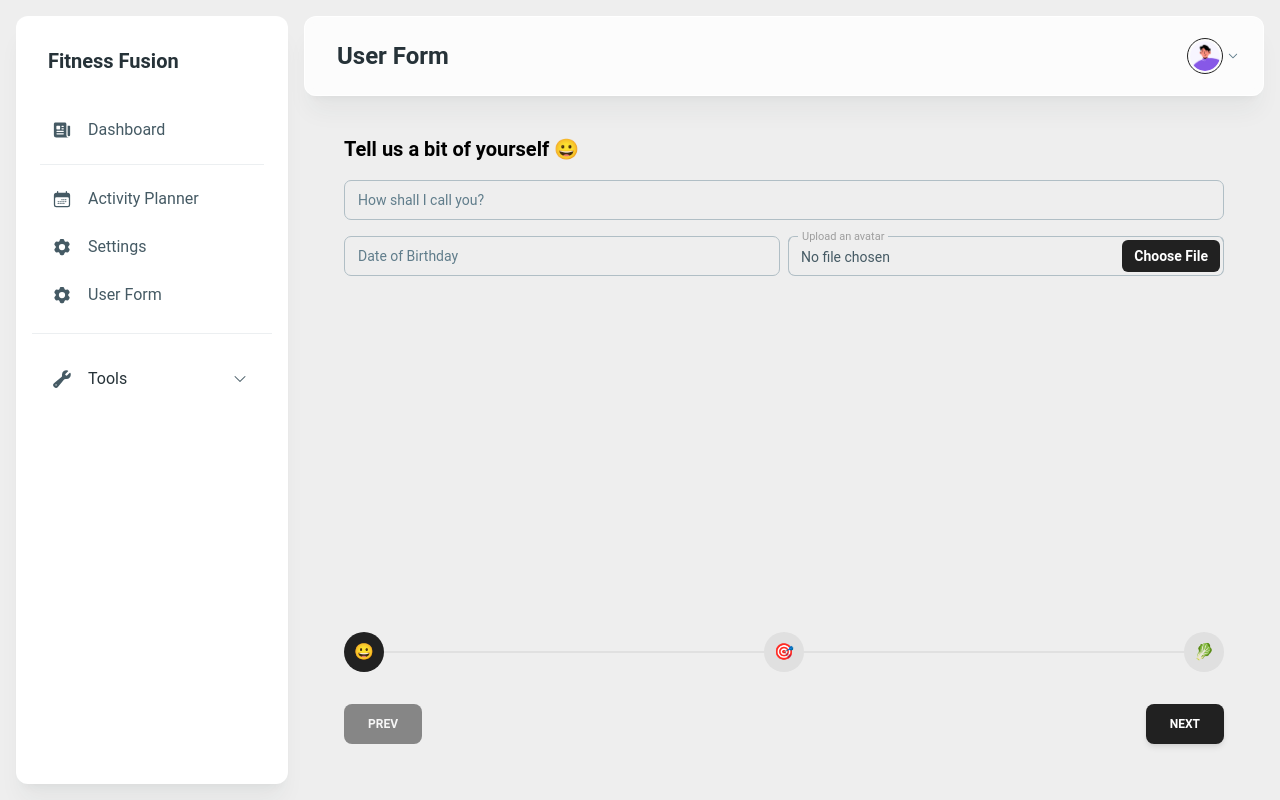
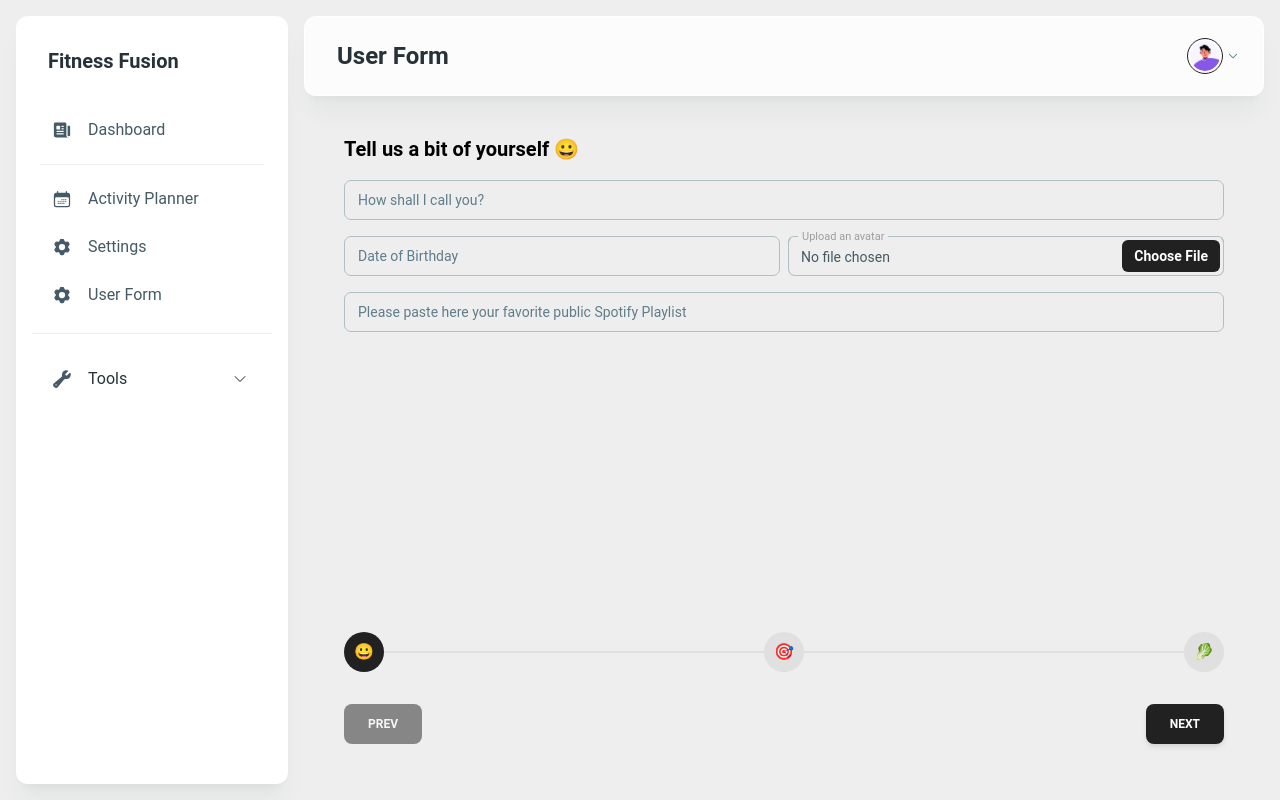
Before and after one commit to lisaspencer1997/FitnessFusionPlan, a React (Vite) app: page /user-form in a window 1280 px wide. Built offline with nearby package versions, Linux system fonts and the light colour scheme.

Commit message:
Added extra input field to get the spotify playlist iframe code. If empty, a placholder will be added

```diff
--- a/src/components/Form.jsx
+++ b/src/components/Form.jsx
@@ -50,6 +50,8 @@ const Form = () => {
     });
   };
 
+  const spotifyPlaceholder = `<iframe style="border-radius:12px" src="https://open.spotify.com/embed/playlist/37i9dQZF1EIdeU4uQxY7At?utm_source=generator&theme=0" width="100%" height="352" frameBorder="0" allowfullscreen="" allow="autoplay; clipboard-write; encrypted-media; fullscreen; picture-in-picture" loading="lazy"></iframe>`
+
   const [activeStep, setActiveStep] = useState(0);
   const [isLastStep, setIsLastStep] = useState(false);
   const [isFirstStep, setIsFirstStep] = useState(false);
@@ -66,6 +68,7 @@ const Form = () => {
   const [formData, setFormData] = useState({
     name: "",
     dob: "",
+    playlist: "",
     milestoneName: "",
     milestoneDate: "",
     macroNutrient: "",
@@ -193,7 +196,13 @@ const Form = () => {
             <AvatarComponent />
         </div>
       </div>
-
+      <Input
+        label="Please paste here your favorite public Spotify Playlist"
+        placeholder={spotifyPlaceholder}
+        name="playlist"
+        value={formData.playlist}
+        onChange={handleInputChange}
+      />
     </div>,
     <div className="flex flex-col gap-4">
 
```
